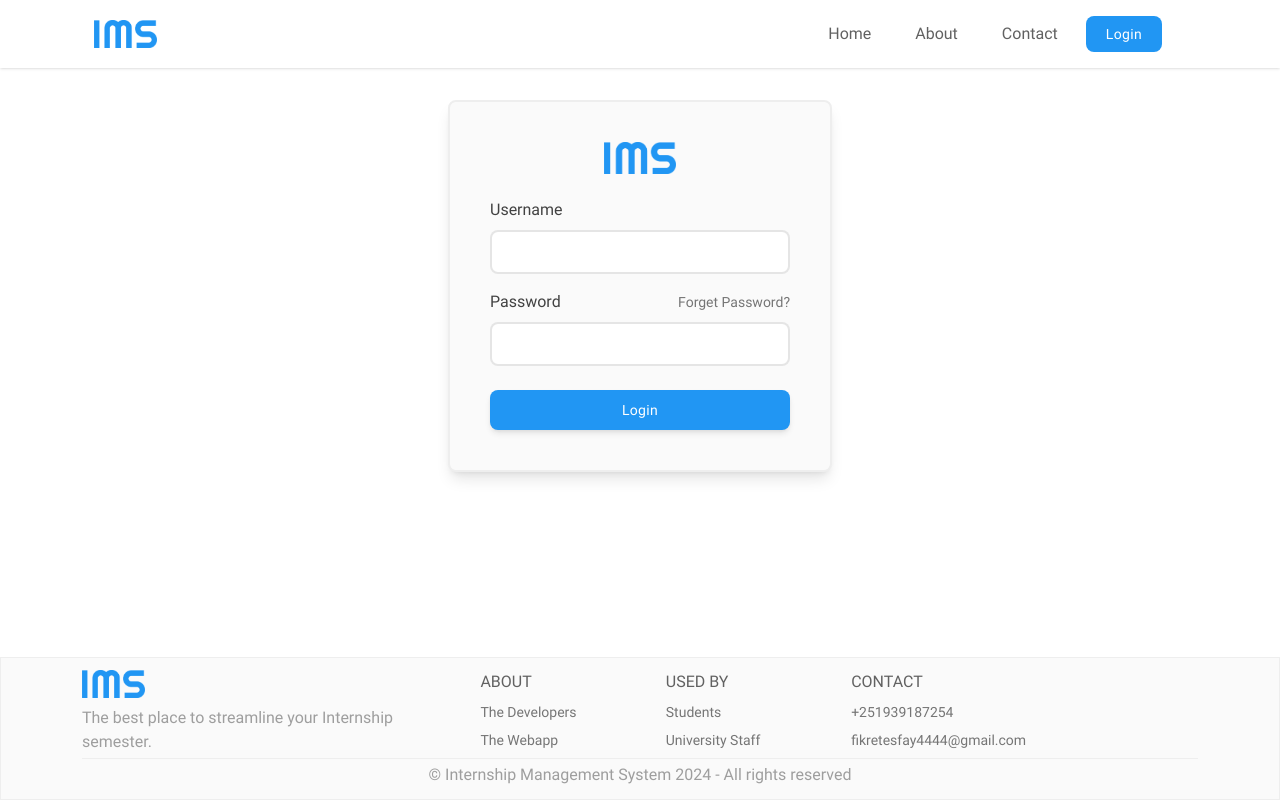
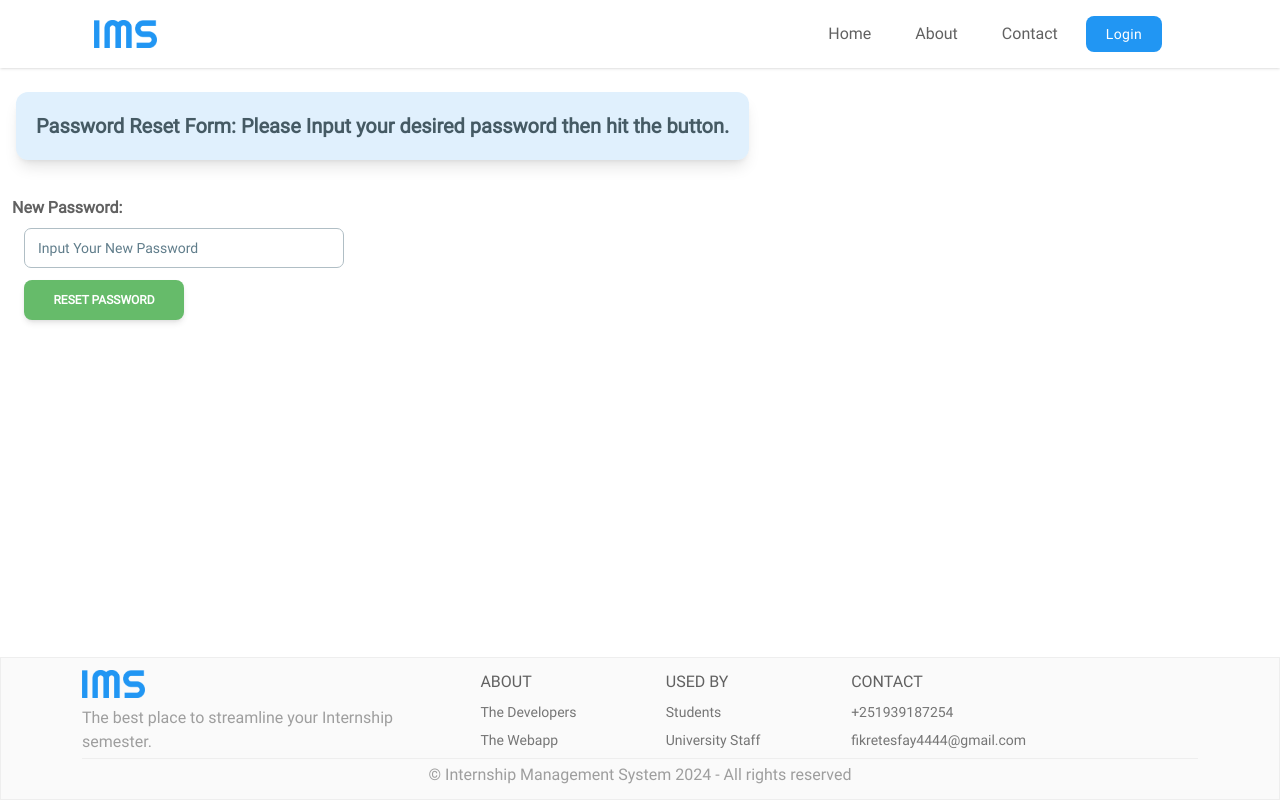
Before and after one commit to fikre4444/internship_system_frontend, a React (Vite) app: page /reset-password in a window 1280 px wide. Before the commit this address led to /login. Built offline with nearby package versions, Linux system fonts and the light colour scheme.

Commit message:
added fade up animation to the front page and UI to the forgot password functionality

```diff
--- a/src/App.jsx
+++ b/src/App.jsx
@@ -66,6 +66,8 @@ function App() {
           <Route path="/about" element={<About />} />
           <Route path="/contact" element={<Contact />} />
           <Route path="/forgot-password" element={<ForgotPassword />} />
+          <Route path="/reset-password" element={<ResetPassword />} />
+
 
 
           <Route path="/admin" element={<ProtectedRoute><AdminDashboard /></ProtectedRoute>}>
@@ -101,7 +103,6 @@ function App() {
             <Route path="departmentCoordinatorPage3" element={<DepartmentCoordinatorPage3 />} />
           </Route>
           <Route path="/login-options" element={<ProtectedRoute><LoginOptions /></ProtectedRoute>} />
-          <Route path="/reset-password" element={<ProtectedRoute><ResetPassword /></ProtectedRoute>} />
           <Route path="/no-role" element={<ProtectedRoute><NoRole /></ProtectedRoute>} />
           <Route path="/needs-password-update" element={<ProtectedRoute><PasswordUpdate /></ProtectedRoute>} />
         </Routes>
--- /dev/null
+++ b/src/HOCS/FadeUp.jsx
@@ -0,0 +1,24 @@
+import { motion } from 'framer-motion';
+
+export function FadeUp({ children, delay = 0, duration = 0.5}) {
+  return (
+    <motion.div
+      variants={{
+        hidden: {
+          opacity: 0,
+          y: 15,
+        },
+        visible: {
+          opacity: 1,
+          y: 0,
+        },
+      }}
+      initial="hidden"
+      whileInView="visible"
+      viewport={{ once: true }}
+      transition={{ delay, type: "spring", duration }}
+    >
+      {children}
+    </motion.div>
+  );
+}
--- a/src/pages/ForgotPassword.jsx
+++ b/src/pages/ForgotPassword.jsx
@@ -1,50 +1,121 @@
+import { Button, Input } from '@material-tailwind/react';
 import axios from 'axios';
 import { useEffect, useState } from 'react';
+import { sleep } from '../utils/otherUtils.js';
+import { toast } from 'react-toastify';
 
 const ForgotPassword = () => {
-  const [passwordRequestSent, setPasswordRequestSent] = useState(false);
-  const [resetRequest, setResetRequest] = useState("Sending Reset Request!");
+  const [gotResponse, setGotResponse] = useState(false);
+  const [responseMessage, setResponseMessage] = useState("");
+  const [isGoodResponse, setIsGoodResponse] = useState(true)
   const [username, setUsername] = useState("");
 
-  const handleReset = () => {
-    setPasswordRequestSent(true);
-    axios.put("api/account/forgot-password?username="+username).then((response) =>
-      {
+  const handleReset = async () => {
+    const checkingToastId = toast.loading("Checking username please wait...");
+    toast.update(checkingToastId, {closeButton: true});
+    await sleep(2000);
+
+    try{
+      const response = await axios.put("api/account/forgot-password?username="+username);
+      const data = response.data;
       console.log(response.data);
-        setResetRequest(response.data);
+      if(data?.result === "success"){
+        toast.update(checkingToastId, {
+          render: "Done Checking",
+          autoClose: 500,
+          type: "success",
+          isLoading: false
+        });
+        setIsGoodResponse(true);
+        setResponseMessage(data.message);
+      } else {
+        toast.update(checkingToastId, {
+          render: "Done Checking",
+          type: "error",
+          isLoading: false
+        });
+        setIsGoodResponse(false);
+        setResponseMessage(data.message);
       }
-    )
+    }catch(error){
+      console.log(error);
+      toast.update(checkingToastId, {
+        render: "Either User not found or server might not be working.",
+        autoClose: 2000,
+        type: "error",
+        isLoading: false
+      })
+      setIsGoodResponse(false);
+      setResponseMessage("Either User not found or server might not be working.");
+    }finally {
+      setGotResponse(true);
+    }
 
+  }
+
+  const handleTryAgain = async () => {
+    const returningToastId = toast.loading("Returning...");
+    toast.update(returningToastId, {
+      closeButton: true
+    });
+    await sleep(500);
+    toast.update(returningToastId, {
+      autoClose: 500,
+      render: "Done!",
+      type: "success",
+      isLoading: false
+    });
+    setGotResponse(false);
+    setUsername("");
   }
 
 
   return (
     <div>
-      {passwordRequestSent
+      <div className="m-4 my-6">
+        <h1 className="text-lg md:text-xl font-semibold bg-blue-300 bg-opacity-20 rounded-xl shadow-lg text-blue-gray-700 p-3 w-auto inline-block">
+          To Reset Your Password, Please Input your username and follow the steps from there.
+        </h1>
+      </div>
+      <div className="m-5">
+        {gotResponse
         ? (
           <div>
-          <h1>{resetRequest}</h1>
+            <h1
+              className={`text-md md:text-xl ${isGoodResponse ? "bg-green-700" : "bg-red-700"} font-semibold bg-opacity-35 rounded-xl shadow-lg text-blue-gray-700 p-3 w-auto inline-block`}>
+              {responseMessage}
+            </h1>
+            <br />
+            <Button className="m-2 my-6 bg-blue-300 tracking-widest uppercase"
+              onClick={handleTryAgain}
+            >
+              Go back to Input
+            </Button>
           </div>
           )
         : (
-        <>
-          <div className="bg-slate-500 p-2">
-            <div className='flex gap-4 m-1 mb-3 items-center'>
-                <label htmlFor="username">Your Username:</label>
-                <input className="p-2" id="username" type="text" value={username} onChange={(e) => setUsername(e.target.value)}/>
-              </div>
           <div>
-              <button
-                className="p-2 text-xl font-bold rounded-md bg-blue-300 px-8"
-                type="button"
-                onClick={handleReset}
-              >
-                  Request Password Reset
-              </button>
+            <div className="mb-3">
+              <div className="flex flex-col items-start m-1 mb-3">
+                <label className="font-bold text-gray-700" htmlFor="username">Username</label>
+                <div className="ml-1 mt-2 w-80">
+                  <Input
+                    label="Input Your Username"
+                    color="blue"
+                    id="username"
+                    type="text"
+                    value={username}
+                    onChange={(e) => {setUsername(e.target.value);}}
+                  />
                 </div>
               </div>
-        </>
+            </div>
+            <Button className="m-2 bg-green-400 capitalize" onClick={handleReset}>
+              Reset Password
+            </Button>
+          </div>
         )}
+      </div>
     </div>
   );
 }
--- a/src/pages/Login.jsx
+++ b/src/pages/Login.jsx
@@ -55,6 +55,9 @@ const Login = () => {
     setIsSubmitting(true);
 
     const loadingToastId = toast.loading("Logging in...");
+    toast.update(loadingToastId, {
+      closeButton: true
+    });
 
     const credentials = {
       username: username, password: password
@@ -131,6 +134,7 @@ const Login = () => {
           closeButton: true
         });
       } else {
+        console.log(error.response)
         toast.update(loadingToastId, {
           render: "An unexpected error occurred. Server Might not be working",
           type: "error",
--- a/src/pages/ResetPassword.jsx
+++ b/src/pages/ResetPassword.jsx
@@ -1,67 +1,121 @@
-import { Link, useLocation } from "react-router-dom";
+import { Link, useLocation, useNavigate } from "react-router-dom";
 import { useState } from 'react';
 import axios from 'axios';
 import { jwtDecode } from 'jwt-decode';
+import { Button, Input } from "@material-tailwind/react";
+import { toast } from 'react-toastify';
+import { sleep } from '../utils/otherUtils';
 
 const ResetPassword = () => {
   const [newPassword, setNewPassword] = useState("");
-  const [passwordHasBeenResetted, setpasswordHasBeenResetted] = useState(false);
-  const [passwordResetResponse, setPasswordResetResponse] = useState("Password Hasn't been reset try again!");
+  const [gotResponse, setGotResponse] = useState(false);
+  const [responseMessage, setResponseMessage] = useState("");
+  const [isGoodResponse, setIsGoodResponse] = useState(true)
+
 
   const location = useLocation();
+  const navigate = useNavigate();
   const queryParams = new URLSearchParams(location.search);
   const jwt = queryParams.get('token');
 
-  const handleReset = () => {
+  const handleReset = async () => {
     //password strength stuff here
     const token = jwtDecode(jwt);
     console.log("The password you typed is "+newPassword);
-    const data = {
+
+    const resettingToastId = toast.loading("Resetting Password...");
+    toast.update(resettingToastId, {closeButton: true});
+    await sleep(2000);
+
+    try{
+      const request = {
         username: token.sub,
         password: newPassword
       };
-
-    axios.put("/api/account/reset-password", data, {
+      const response = await axios.put("/api/account/reset-password", request, {
         headers: {
           Authorization: `Bearer ${jwt}`,
         },
-    }).then(response => {
-      console.log(response.data);
-      setpasswordHasBeenResetted(true);
-      setPasswordResetResponse(response.data);
-    }).catch((error) => {
+      });
+      const data = response.data;
+      if(data?.result === "success"){
+        toast.update(resettingToastId, {
+          render: data.message,
+          autoClose: 1000,
+          type: "success",
+          isLoading: false
+        });
+        setIsGoodResponse(true);
+        setResponseMessage(data.message);
+      }else{
+        toast.update(resettingToastId, {
+          render: data.message,
+          autoClose: 1000,
+          type: "error",
+          isLoading: false
+        });
+        setIsGoodResponse(false);
+        setResponseMessage(data.message);
+      }
+    }catch(error){
       console.log(error);
-      alert("There was an error while resetting your password please try again later!")
-    })
+      toast.update(resettingToastId, {
+        render: "Some Error Occured!",
+        autoClose: 1000,
+        type: "error",
+        isLoading: false
+      });
+      setIsGoodResponse(false);
+      setResponseMessage("There was an error while resetting please try again.");
+    }finally {
+      setGotResponse(true);
+    }
   }
 
   return (
     <div>
-      { passwordHasBeenResetted
+      { gotResponse
       ? (
-        <div>
-          {passwordResetResponse}
-          You can login with your new password Now.<br/>
-          <Link to="/login">Login Now</Link>
+        <div className="m-3 my-6">
+          <h1
+            className={`text-md md:text-xl ${isGoodResponse ? "bg-green-700" : "bg-red-700"} font-semibold bg-opacity-35 rounded-xl shadow-lg text-blue-gray-700 p-3 w-auto inline-block`}>
+            {responseMessage}
+          </h1>
+          <br />
+          <Button className="capitalize my-3 bg-blue-300" onClick={() => navigate("/login")}>
+            {isGoodResponse ? "Login Now" : "Go To Login" }
+          </Button>
         </div>
       )
       : (
         <>
-          <h1>Password Reset Form</h1>
-          <div className="bg-slate-500 p-2">
-            <div className='flex gap-4 m-1 mb-3 items-center'>
-                <label htmlFor="newPassword">New Password:</label>
-                <input className="p-2" id="newPassword" type="text" value={newPassword} onChange={(e) => setNewPassword(e.target.value)}/>
+          <div className="m-4 my-6">
+            <h1 className="text-sm md:text-xl font-semibold bg-blue-300 bg-opacity-20 rounded-xl shadow-lg text-blue-gray-700 p-5 w-auto inline-block">
+              Password Reset Form: Please Input your desired password then hit the button.
+            </h1>
           </div>
-            <div>
-              <button
-                className="p-2 text-xl font-bold rounded-md bg-blue-300 px-8"
-                type="button"
+          <div className="p-2">
+            <div className="mb-3">
+              <div className="flex flex-col items-start m-1 mb-3">
+                <label className="font-bold text-gray-700" htmlFor="newPassword">New Password:</label>
+                <div className="ml-3 mt-2 w-80">
+                  <Input
+                    label="Input Your New Password"
+                    color="blue"
+                    id="newPassword"
+                    type="text"
+                    value={newPassword}
+                    onChange={(e) => {setNewPassword(e.target.value);}}
+                  />
+                </div>
+              </div>
+            </div>
+            <Button
+              className="ml-4 w-40 bg-green-400"
               onClick={handleReset}
             >
                 Reset Password
-              </button>
-            </div>
+            </Button>
           </div>
         </>
       )
```
Also changed, not shown: src/pages/Homepage.jsx (+15 -12 lines). Lines whose indentation alone changed are shown as unchanged.
